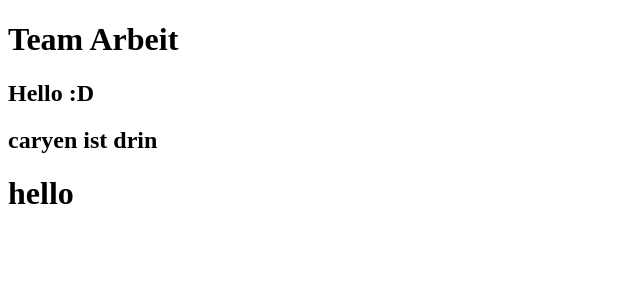
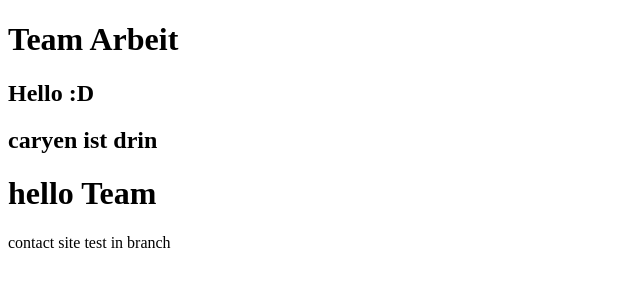
Before and after one commit to albinaJanuzi/test-join, a plain HTML site: page index.html in a window 1280 px wide. Shown: the whole page, without its empty margins (0-640 px from the left). Drawn offline with Linux system fonts and the light colour scheme.

Commit message:
test 3 contac

```diff
--- a/index.html
+++ b/index.html
@@ -10,7 +10,8 @@
     <h2>Hello :D</h2>
     <h2>caryen ist drin</h2>
     <div class="contact">
-        <h1>hello</h1>
+        <h1>hello Team</h1>
+        <p>contact site test in branch </p>
     </div>
 </body>
 </html>
```
